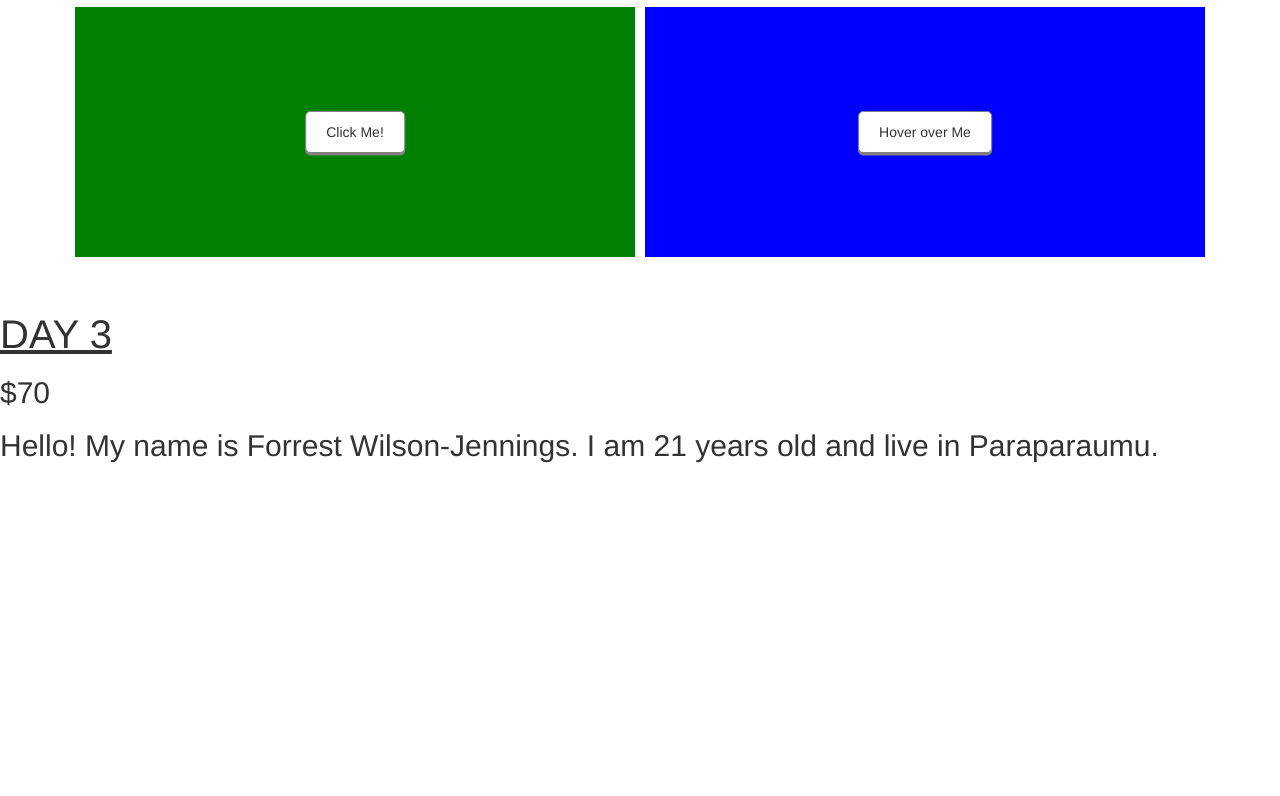
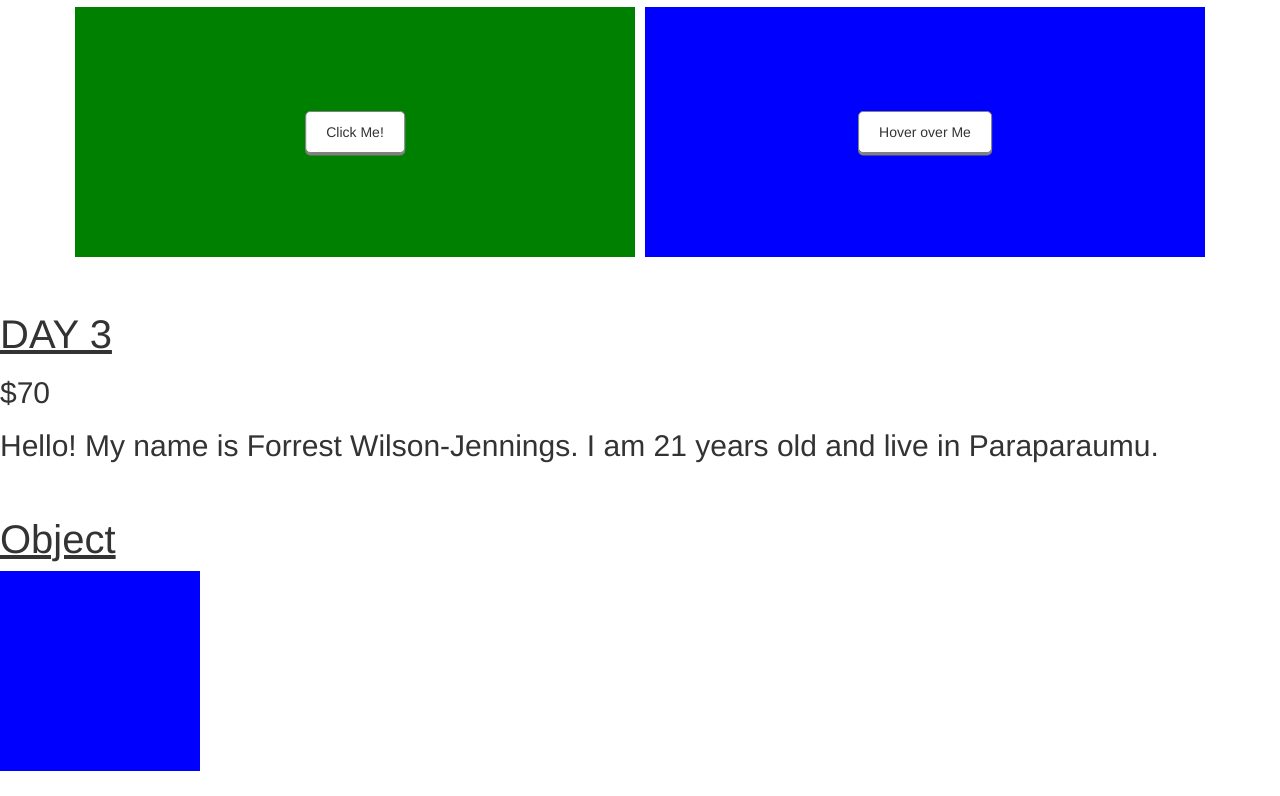
Before and after one commit to forrest-wilson/1-intro-to-jquery, a website: page index.html in a window 1280 px wide. Shown: the part 558-1354 px from the top of the page. Before the commit the page ends 1055 px from the top, so only its background shows below. Drawn offline with nearby package versions, Linux system fonts and the light colour scheme; files whose address does not match are found by name.

Commit message:
Object css()

```diff
--- a/index.html
+++ b/index.html
@@ -56,6 +56,13 @@
         <h2 id="personDescription"></h2>
     </section>
 
+    <!-- Object -->
+    <section>
+        <h1 class="title">Object</h1>
+
+        <div id="objectDiv"></div>
+    </section>
+
     <!-- jQuery CND Link -->
     <script src="node_modules/jquery/dist/jquery.min.js"></script>
     <script src="js/app.js"></script>
--- a/js/app.js
+++ b/js/app.js
@@ -118,8 +118,19 @@ $(document).ready(function() {
                     + " years old and live in "
                     + this.location
                     + ".";
+        },
+        box: {
+            height: "200px",
+            width: "200px",
+            color: "blue"
         }
     }
 
+    $("#objectDiv").css({
+        "width": person.box.width,
+        "height": person.box.height,
+        "background-color": person.box.color
+    });
+
     document.getElementById("personDescription").textContent = person.description();
 });
```
